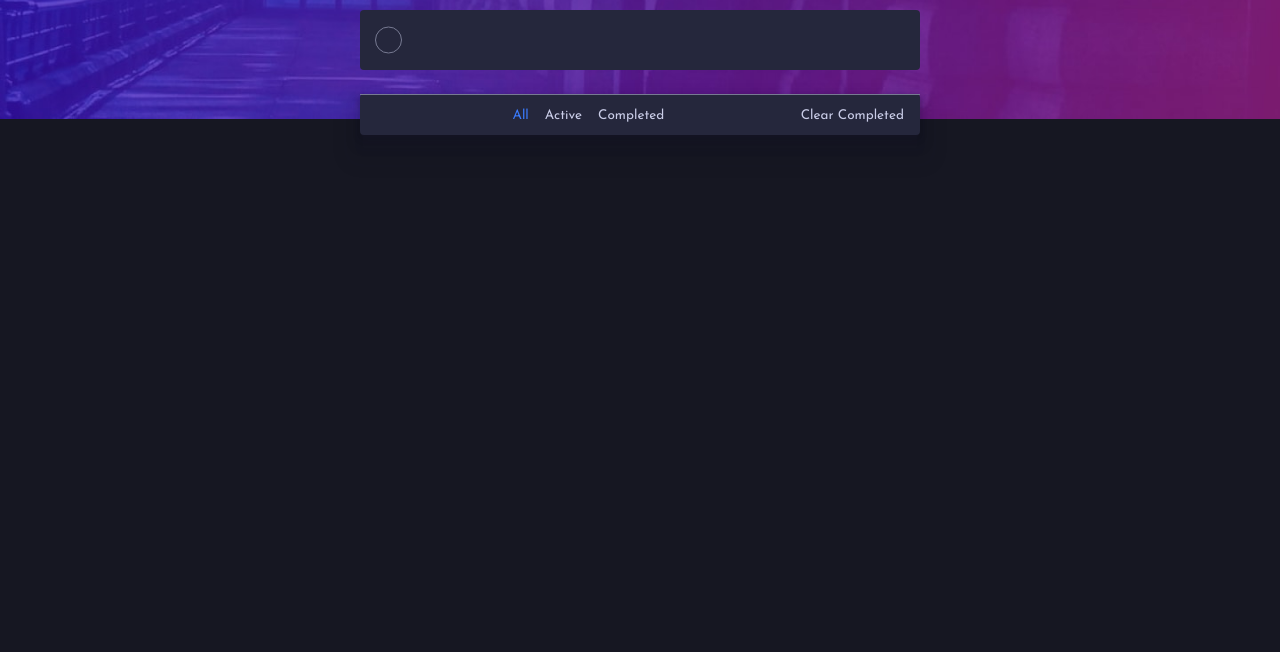
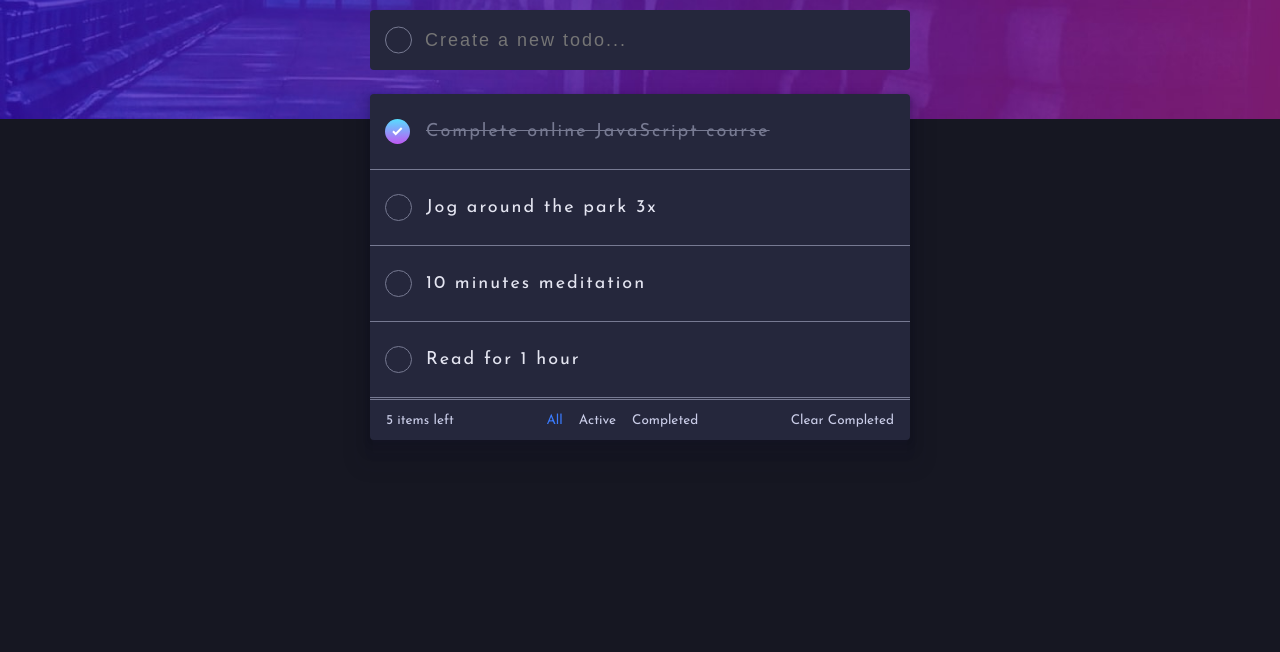
Before and after one commit to TasnimzAlom/Todo-App, a plain HTML site: page index.html in a window 1280 px wide. Shown: the part 148-800 px from the top of the page. Drawn offline with Linux system fonts and the light colour scheme.

Commit message:
solved minor bugs

```diff
--- a/index.html
+++ b/index.html
@@ -17,7 +17,7 @@
     </div>
     <form class="form">
       <div class="input">
-        <input type="text" name="task" class="task" autocomplete="off">
+        <input type="text" name="task" class="task" autocomplete="off" placeholder="Create a new todo...">
         <span class="check"></span>
       </div>
       <input type="submit" hidden>
@@ -26,7 +26,7 @@
       <div class="tasks">
       </div>
       <div class="functions">
-        <p class="counter"></p>
+        <p class="counter"> items left</p>
         <div class="filter">
           <p class="all selected">All</p>
           <p class="active">Active </p>
--- a/index.js
+++ b/index.js
@@ -11,7 +11,15 @@ var task_format_1 = '<div class=\"item ';
 var task_format_2 = '\" id=\"';
 var task_format_3 = '\"><span class=\"check\"></span><p class=\"text\">';
 var task_format_4 = '</p><span class=\"delete\"></span></div>';
-var tasks = [];
+var tasks = [
+    new task("Complete online JavaScript course", true),
+    new task("Jog around the park 3x"),
+    new task("10 minutes meditation"),
+    new task("Read for 1 hour"),
+    new task("Pick up groceries"),
+    new task("Complete ToDo App on Frontend Mentor"),
+];
+showTasks();
 if (localStorage.getItem("tasks")){
     tasks = JSON.parse(localStorage.getItem("tasks"));
     document.querySelector(".counter").textContent = countRemaining();
--- a/styles.css
+++ b/styles.css
@@ -19,7 +19,7 @@ body{
     background-color: var(--main-bg);
     background-size: contain;
     color: var(--tasks-text);
-    transition: all 0.5s;
+    transition: all 0.2s;
 }
 body.light{
     --main-bg: hsl(0, 0%, 98%);
@@ -31,7 +31,7 @@ body.light{
 }
 .main{
     width: 90%;
-    max-width: 560px;
+    max-width: 540px;
     margin: 4rem auto;
 }
 .head{
@@ -45,7 +45,7 @@ body.light{
     height: 26px;
     background: url("./images/icon-sun.svg") no-repeat;
     cursor: pointer;
-    transition: all 0.5s;
+    transition: all 0.2s;
 }
 .light .theme-switch{
     background: url("./images/icon-moon.svg") no-repeat;
@@ -78,7 +78,7 @@ form{
     color: var(--tasks-text);
     background-color: var(--tasks-bg);
     caret-color: hsl(192, 100%, 67%);
-    transition: all 0.5s;
+    transition: all 0.2s;
 }
 .check{
     width: 25px;
@@ -101,7 +101,7 @@ form{
                 0 4px 4px 4px hsla(235, 21%, 11%, 0.05),
                 0 8px 8px 8px hsla(235, 21%, 11%, 0.05),
                 0 16px 16px 16px hsla(235, 21%, 11%, 0.05);
-    transition: all 0.5s;
+    transition: all 0.2s;
 }
 .tasks{
     max-height: calc((var(--task-height) + 1px)*5);
```
